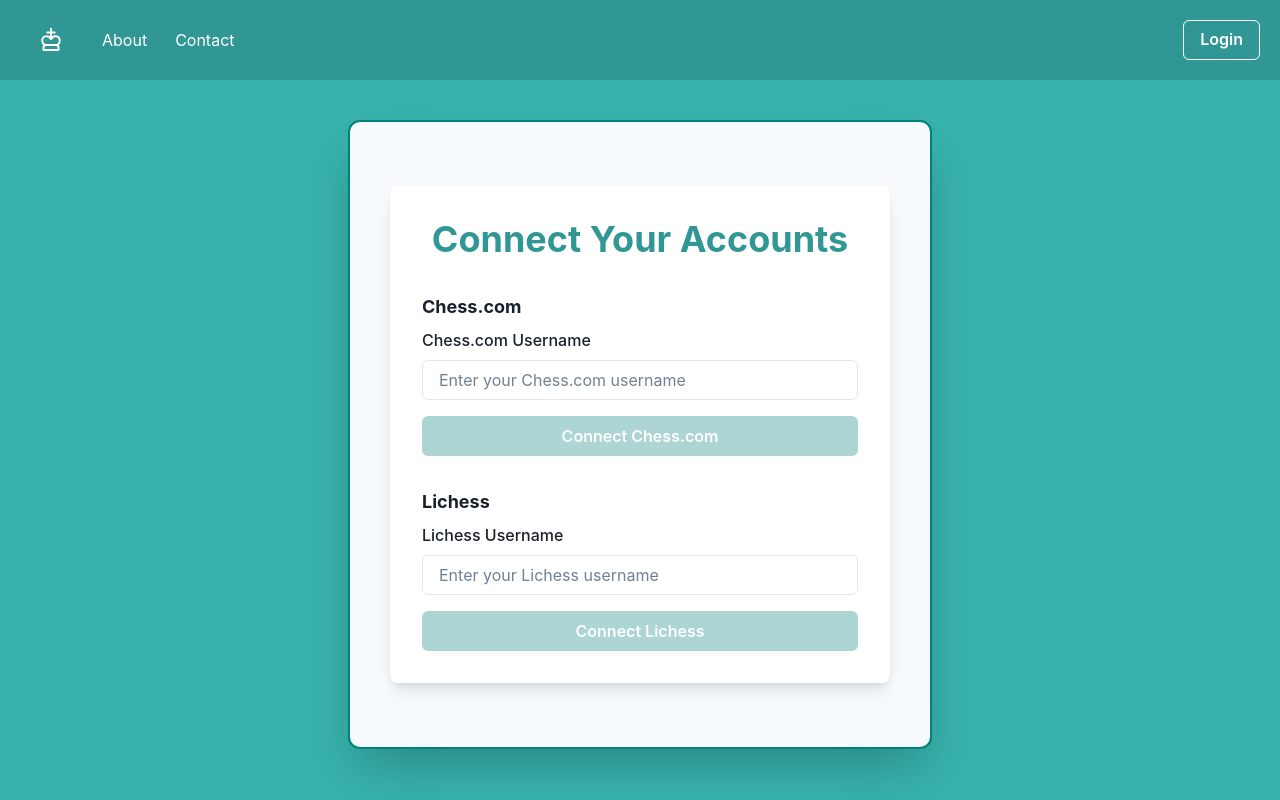
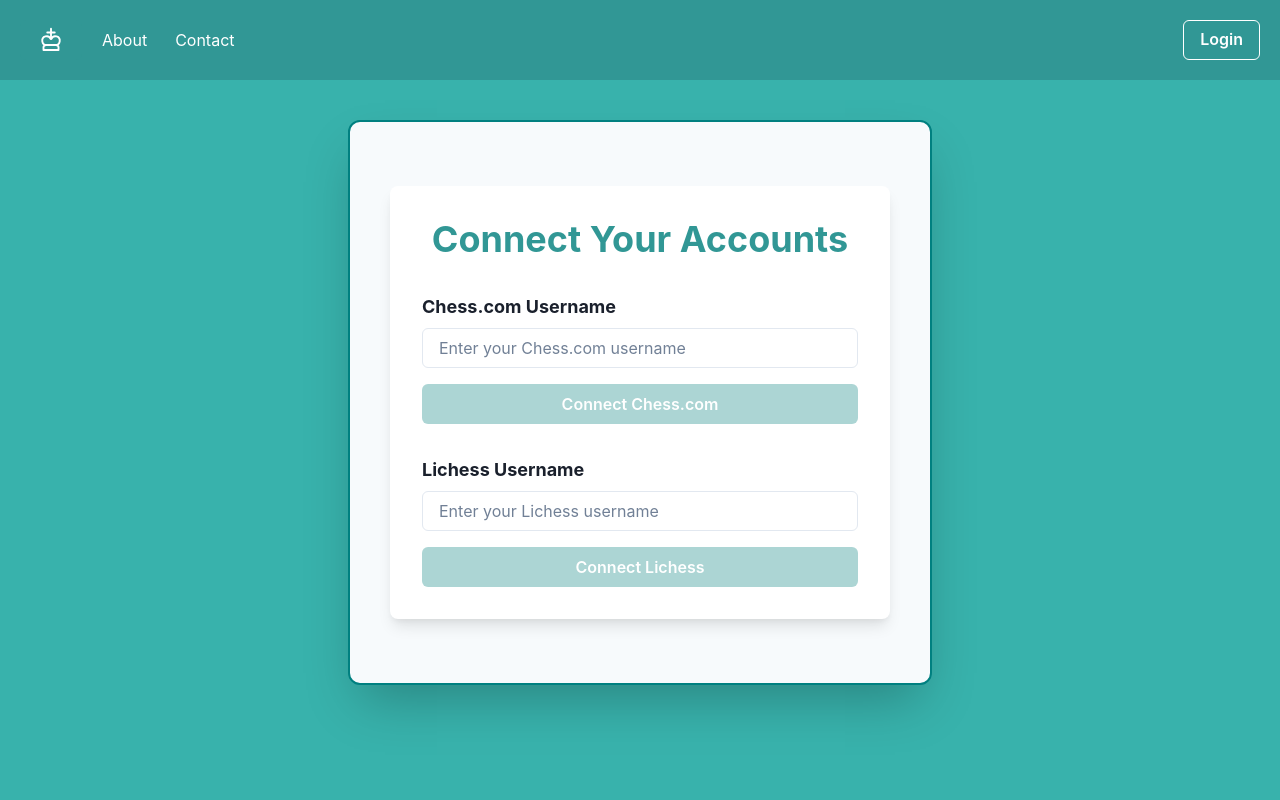
Before and after one commit to htripathi12/chess-nexus, a React (Create React App) app: page /account in a window 1280 px wide. Built offline with nearby package versions, Linux system fonts and the light colour scheme.

Commit message:
website browser icon

```diff
--- a/public/index.html
+++ b/public/index.html
@@ -2,7 +2,7 @@
 <html lang="en">
   <head>
     <meta charset="utf-8" />
-    <link rel="icon" href="%PUBLIC_URL%/favicon.ico" />
+    <link rel="icon" href="%PUBLIC_URL%/chess-king-icon.svg" />
     <meta name="viewport" content="width=device-width, initial-scale=1" />
     <meta name="theme-color" content="#000000" />
     <meta
--- a/src/pages/Account.js
+++ b/src/pages/Account.js
@@ -94,7 +94,7 @@ function Account() {
         p={[4, 6]}
         borderRadius="xl"
         boxShadow="2xl"
-        width={{ base: '70%', md: '65%', lg: '50%' }} // Adjusted widths to be less wide
+        width={{ base: '70%', md: '65%', lg: '50%' }}
         border={{ base: 'none', md: '2px solid #008080' }}
         initial={{ opacity: 0, y: 20 }}
         animate={{ opacity: 1, y: 0 }}
@@ -111,11 +111,10 @@ function Account() {
               </Heading>
 
               <Box>
-                <Text fontSize="lg" fontWeight="bold" mb={2}>Chess.com</Text>
+                <Text fontSize="lg" fontWeight="bold" mb={2}>Chess.com Username</Text>
                 <form onSubmit={handleChesscomSubmit}>
                   <VStack spacing={4}>
                     <FormControl id="chesscom-username">
-                      <FormLabel>Chess.com Username</FormLabel>
                       <Input
                         type="text"
                         value={chesscomUsername}
@@ -137,11 +136,10 @@ function Account() {
               </Box>
 
               <Box>
-                <Text fontSize="lg" fontWeight="bold" mb={2}>Lichess</Text>
+                <Text fontSize="lg" fontWeight="bold" mb={2}>Lichess Username</Text>
                 <form onSubmit={handleLichessSubmit}>
                   <VStack spacing={4}>
                     <FormControl id="lichess-username">
-                      <FormLabel>Lichess Username</FormLabel>
                       <Input
                         type="text"
                         value={lichessUsername}
```
Also changed, not shown: public/chess-king-icon.svg (added).
